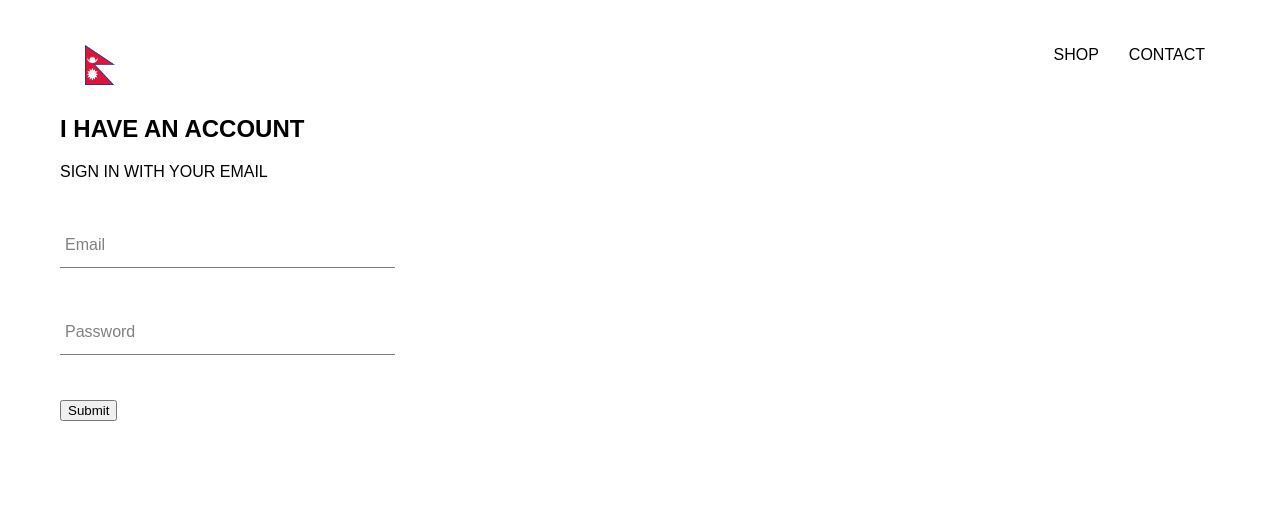
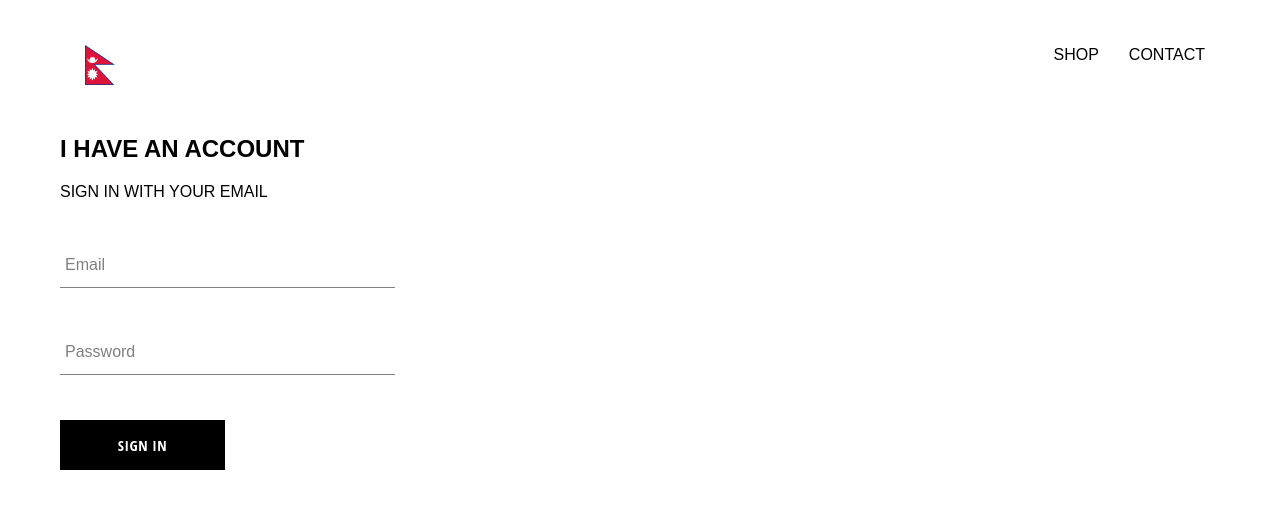
Before and after one commit to NikhilKapali/kuro-shopping, a React (Create React App) app: page /signin in a window 1280 px wide. Shown: the top 508 px of the page. Built offline with nearby package versions, Linux system fonts and the light colour scheme; a web font is replaced by a local one.

Commit message:
Custom Button

```diff
--- /dev/null
+++ b/src/components/custom_button/custom_button.jsx
@@ -0,0 +1,13 @@
+import React from "react";
+
+import "./custom_button.scss";
+
+const CustomButton = ({ children, ...otherProps }) => {
+  return (
+    <button className="custom__button" {...otherProps}>
+      {children}
+    </button>
+  );
+};
+
+export default CustomButton;
--- /dev/null
+++ b/src/components/custom_button/custom_button.scss
@@ -0,0 +1,22 @@
+.custom__button {
+  min-width: 165px;
+  width: auto;
+  height: 50px;
+  letter-spacing: 0.5px;
+  line-height: 50px;
+  padding: 0 35px 0 35px;
+  font-size: 15px;
+  background-color: black;
+  color: white;
+  text-transform: uppercase;
+  font-family: "Open Sans Condensed";
+  font-weight: bolder;
+  border: none;
+  cursor: pointer;
+
+  &:hover {
+    background-color: white;
+    color: black;
+    border: 1px solid black;
+  }
+}
--- a/src/components/sign_in/sign_in.jsx
+++ b/src/components/sign_in/sign_in.jsx
@@ -1,4 +1,5 @@
 import React, { Component } from "react";
+import CustomButton from "../custom_button/custom_button";
 
 import Form_Input from "../form_input/form_input";
 
@@ -46,7 +47,9 @@
             label="Password"
             required
           />
-          <input type="submit" value="Submit" />
+          <CustomButton type="submit" value="Submit">
+            Sign In
+          </CustomButton>
         </form>
       </div>
     );
--- a/src/components/sign_in/sign_in.scss
+++ b/src/components/sign_in/sign_in.scss
@@ -1,3 +1,9 @@
 .sign_in {
   width: 40vh;
+  display: flex;
+  flex-direction: column;
+
+  .title {
+    margin: 10px 0;
+  }
 }
```
Also changed, not shown: 1 other file (tests, documents, lock files or other folders).
